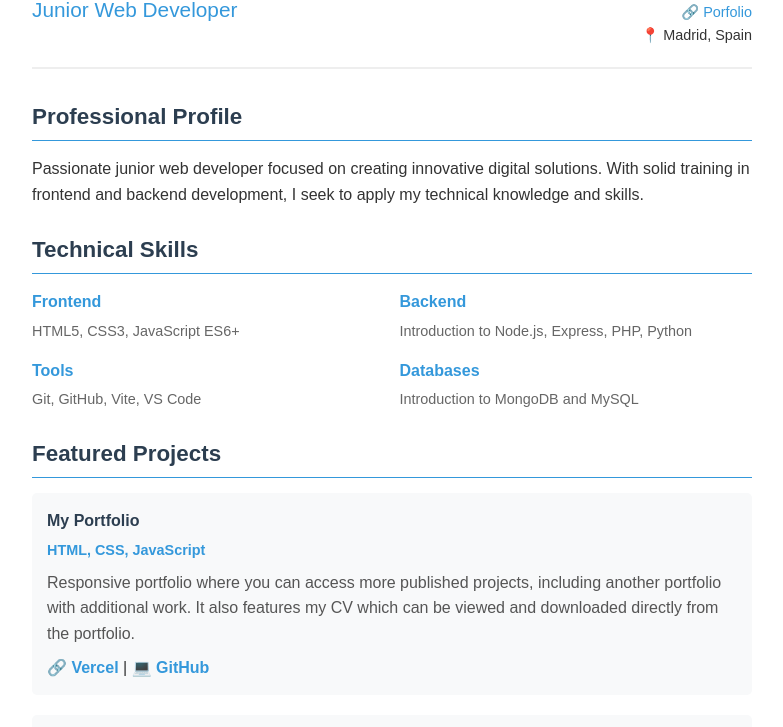
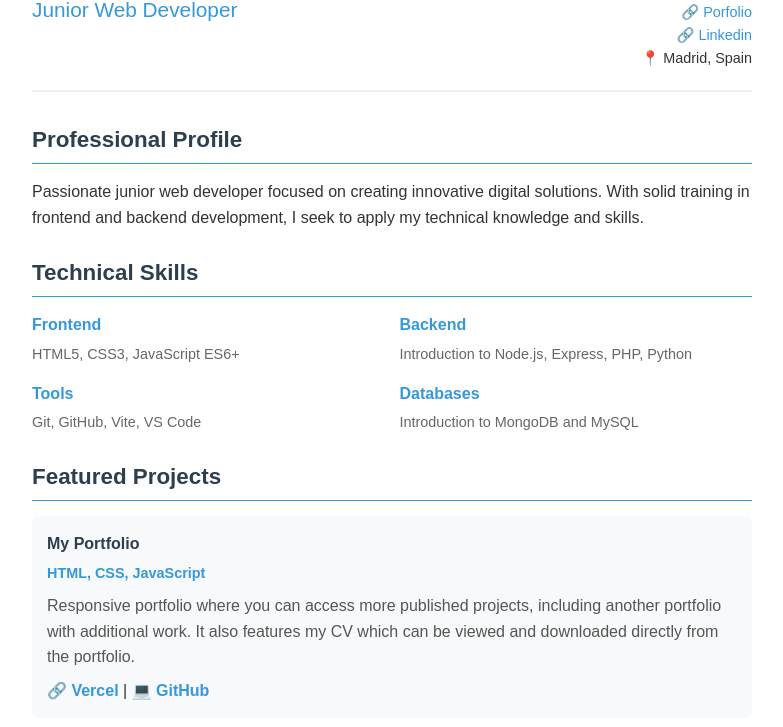
Before and after one commit to alber6/proyecto_4, a website: page public/cv/cv.html in a window 1280 px wide. Shown: the part 108-835 px from the top of the page, without its empty margins (248-1031 px from the left). Drawn offline with Linux system fonts and the light colour scheme.

Commit message:
linkedin to cv.html

```diff
--- a/public/cv/cv.html
+++ b/public/cv/cv.html
@@ -19,6 +19,7 @@
             <li>📱 +34 697 63 29 74</li>
             <li>🔗 <a href="https://github.com/alber6" target="_blank">Github</a></li>
             <li>🔗 <a href="https://albertopeinado.vercel.app/">Porfolio</a></li>
+             <li>🔗 <a href="https://www.linkedin.com/in/alberto-g-217b44383/">Linkedin</a></li>
             <li>📍 Madrid, Spain</li>
         </ul>
     </header>
```
